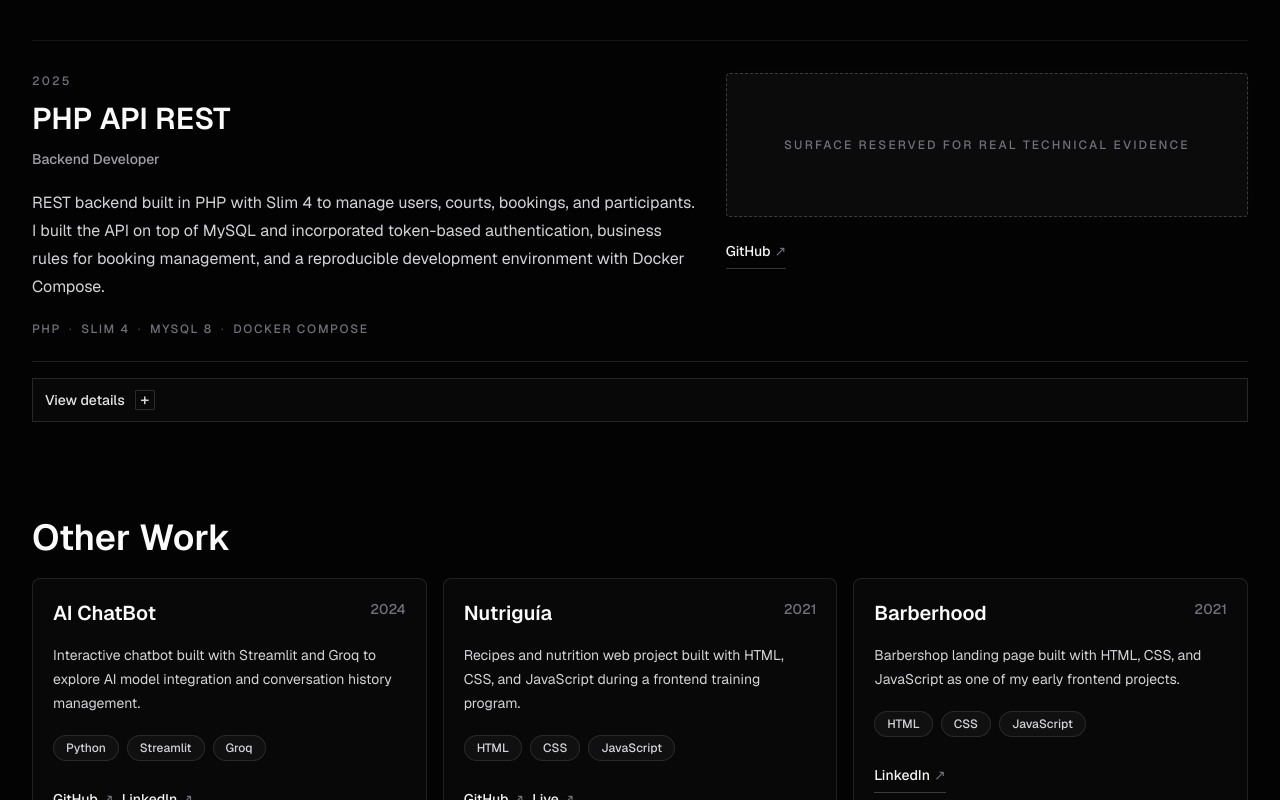
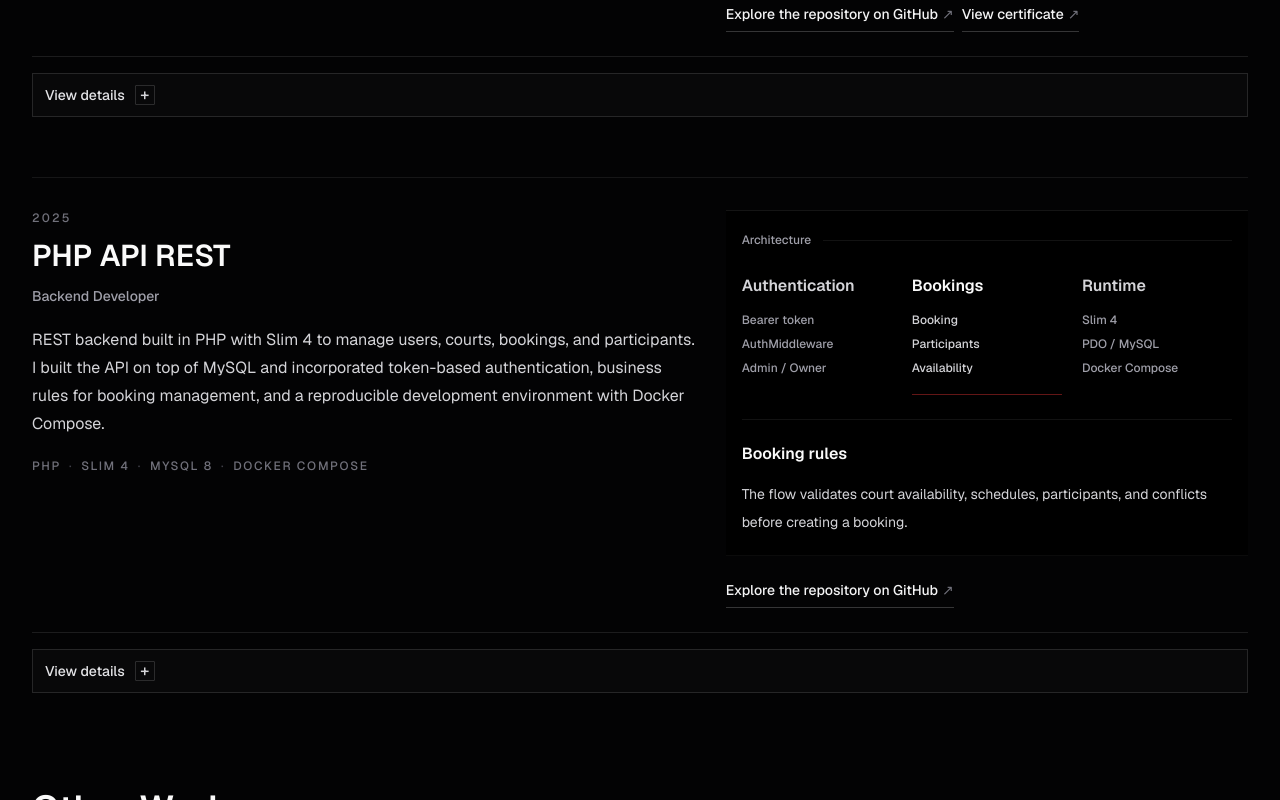
Before and after one commit to EmaMarc/portfolio, a Next.js app: page /en in a window 1280 px wide. Shown: the part 3704-4504 px from the top of the page. Built offline with nearby package versions, Linux system fonts and the light colour scheme.

Commit message:
seccion de backend php agregada

```diff
--- a/src/components/sections/backend-system-trace.tsx
+++ b/src/components/sections/backend-system-trace.tsx
@@ -50,7 +50,7 @@ export function BackendSystemTrace({
         />
       </div>
 
-      <div className="grid grid-cols-1 gap-x-5 gap-y-4 sm:grid-cols-2 xl:grid-cols-4">
+      <div className="grid grid-cols-1 gap-x-5 gap-y-4 sm:grid-cols-2 xl:grid-cols-[repeat(auto-fit,minmax(7rem,1fr))]">
         {stages.map((stage) => {
           const isActive = stage.id === activeStage.id;
 
--- a/src/content/portfolio/projects.ts
+++ b/src/content/portfolio/projects.ts
@@ -594,8 +594,115 @@ export const projects: readonly Project[] = [
         en: "Configured persistence with MySQL 8 and prepared queries through PDO, and organized the environment with Docker Compose and Composer to run the application and its supporting services.",
       },
     ],
+    technicalEvidence: {
+      id: "php-api-rest-system-trace",
+      label: {
+        es: "Arquitectura",
+        en: "Architecture",
+      },
+      ariaLabel: {
+        es: "Arquitectura de PHP API REST: autenticación Bearer con AuthMiddleware, reglas de reservas y runtime con Slim, PDO, MySQL y Docker Compose.",
+        en: "PHP API REST architecture: Bearer authentication with AuthMiddleware, booking rules, and runtime with Slim, PDO, MySQL, and Docker Compose.",
+      },
+      defaultStageId: "bookings",
+      stages: [
+        {
+          id: "authentication",
+          label: {
+            es: "Autenticación",
+            en: "Authentication",
+          },
+          items: [
+            {
+              es: "Bearer token",
+              en: "Bearer token",
+            },
+            {
+              es: "AuthMiddleware",
+              en: "AuthMiddleware",
+            },
+            {
+              es: "Admin / Owner",
+              en: "Admin / Owner",
+            },
+          ],
+          detailTitle: {
+            es: "Autenticación",
+            en: "Authentication",
+          },
+          detailText: {
+            es: "Un token Bearer almacenado en base de datos pasa por AuthMiddleware para validar la sesión y aplicar permisos de administrador o propietario.",
+            en: "A database-backed Bearer token passes through AuthMiddleware to validate the session and apply administrator or owner permissions.",
+          },
+        },
+        {
+          id: "bookings",
+          label: {
+            es: "Reservas",
+            en: "Bookings",
+          },
+          items: [
+            {
+              es: "Booking",
+              en: "Booking",
+            },
+            {
+              es: "Participantes",
+              en: "Participants",
+            },
+            {
+              es: "Disponibilidad",
+              en: "Availability",
+            },
+          ],
+          detailTitle: {
+            es: "Reglas de reserva",
+            en: "Booking rules",
+          },
+          detailText: {
+            es: "El flujo valida disponibilidad de cancha, horarios, participantes y conflictos antes de registrar una reserva.",
+            en: "The flow validates court availability, schedules, participants, and conflicts before creating a booking.",
+          },
+        },
+        {
+          id: "runtime",
+          label: {
+            es: "Runtime",
+            en: "Runtime",
+          },
+          items: [
+            {
+              es: "Slim 4",
+              en: "Slim 4",
+            },
+            {
+              es: "PDO / MySQL",
+              en: "PDO / MySQL",
+            },
+            {
+              es: "Docker Compose",
+              en: "Docker Compose",
+            },
+          ],
+          detailTitle: {
+            es: "Runtime",
+            en: "Runtime",
+          },
+          detailText: {
+            es: "Slim organiza las rutas y módulos de la API, PDO conecta la aplicación con MySQL y Docker Compose reproduce el entorno de servicios.",
+            en: "Slim organizes the API routes and modules, PDO connects the application to MySQL, and Docker Compose reproduces the service environment.",
+          },
+        },
+      ],
+    },
     links: {
       repository: "https://github.com/EmaMarc/PHP-API-Rest",
+    },
+    linkLabels: {
+      repository: {
+        es: "Explorar el repositorio en GitHub",
+        en: "Explore the repository on GitHub",
+      },
     },
   },
   {
--- a/src/content/portfolio/types.ts
+++ b/src/content/portfolio/types.ts
@@ -66,7 +66,7 @@ export type LiveApiOperation = {
 
 export type TechnicalEvidenceStage = {
   id: string;
-  number: string;
+  number?: string;
   label: LocalizedText;
   items: readonly LocalizedText[];
   detailTitle: LocalizedText;
```
